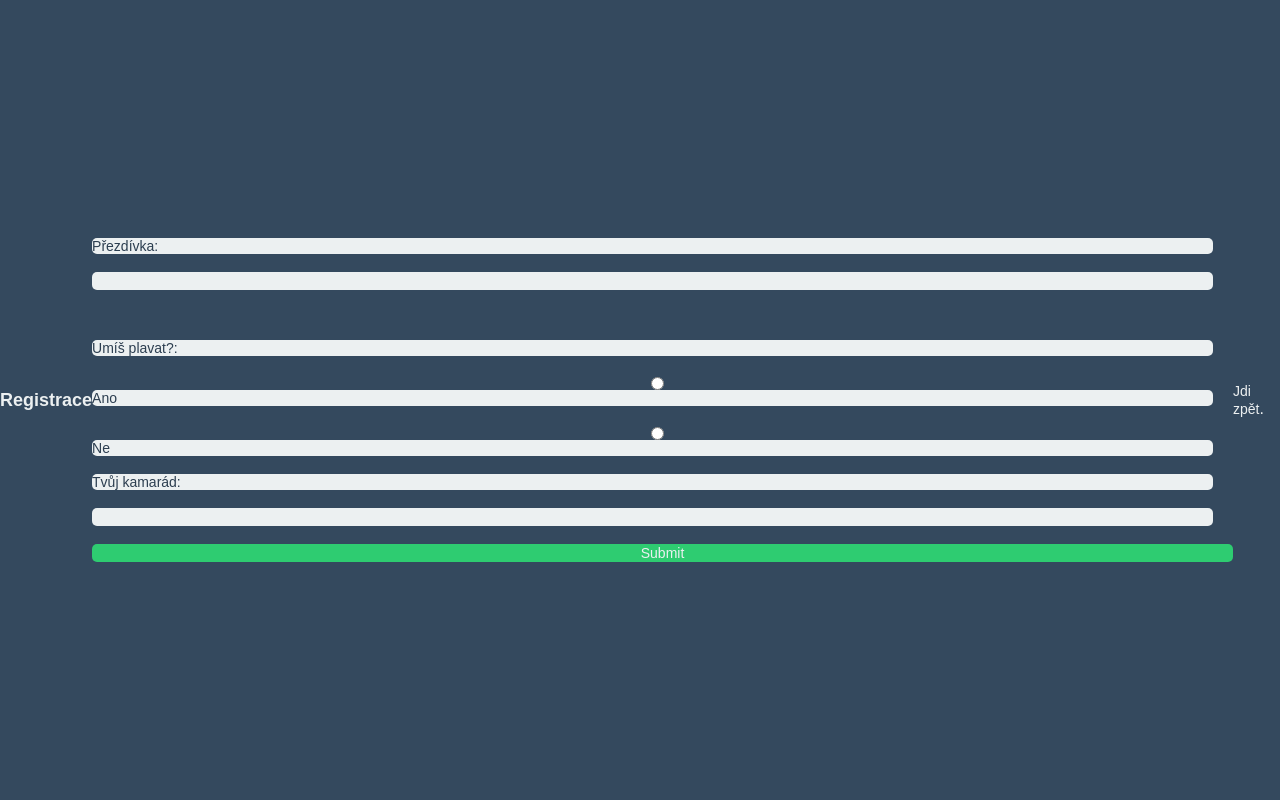
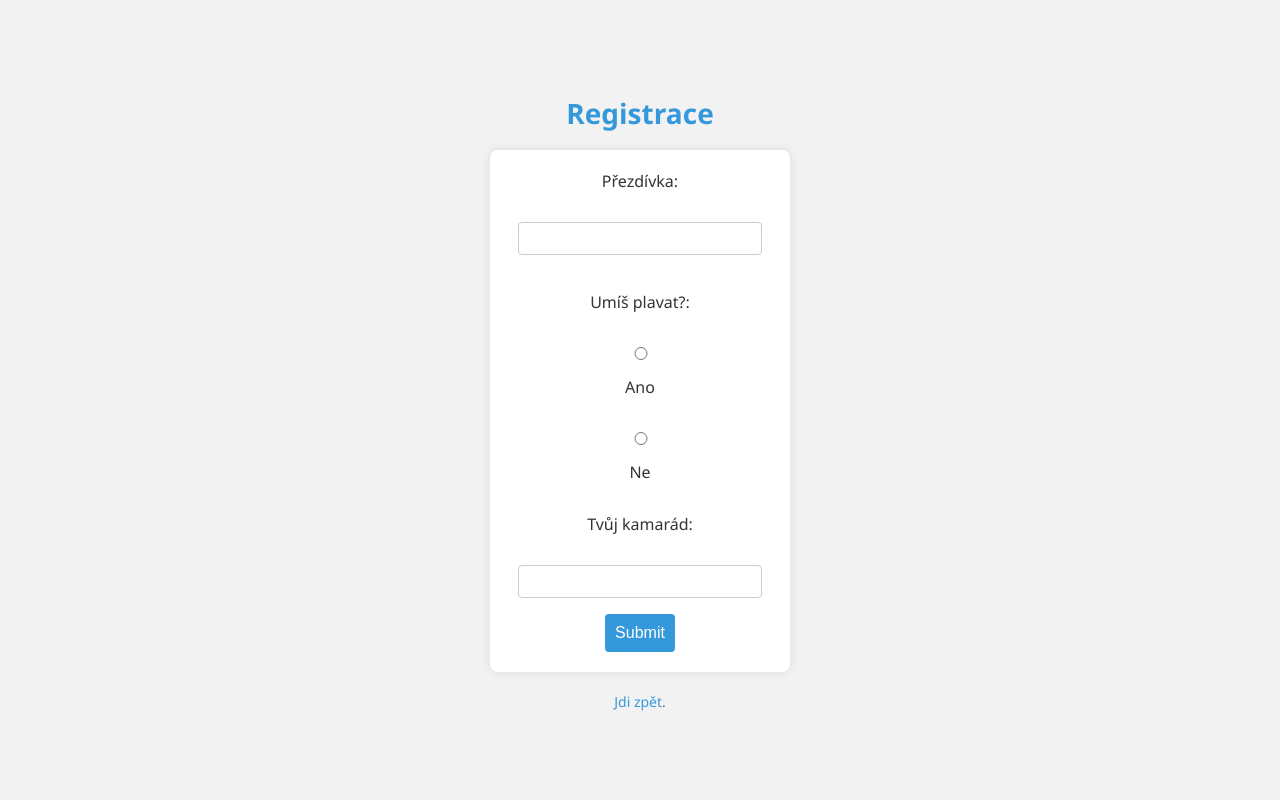
Before and after one commit to MurasakiAki/web-register, a Flask app: page /register in a window 1280 px wide. Run offline with Flask 3, Linux system fonts and the light colour scheme.

Commit message:
uga bunmga

```diff
--- a/static/style.css
+++ b/static/style.css
@@ -1,69 +1,76 @@
 body {
-  font-family: Arial, sans-serif;
-  background-color: #34495e;
-  color: #ecf0f1;
+  font-family: 'Segoe UI', Tahoma, Geneva, Verdana, sans-serif;
+  background-color: #f2f2f2;
+  color: #333;
   margin: 0;
   padding: 0;
   display: flex;
+  flex-direction: column;
+  align-items: center;
   justify-content: center;
-  align-items: center;
   height: 100vh;
 }
 
-.container {
-  background-color: #3498db;
+h1 {
+  font-size: 28px;
+  color: #3498db;
+}
+
+form {
+  background-color: #fff;
   border-radius: 8px;
-  box-shadow: 0px 0px 10px 0px rgba(0, 0, 0, 0.2);
-    width: 100%;
-  max-width: 250px; /* Smaller maximum width */
+  box-shadow: 0 0 10px rgba(0, 0, 0, 0.1);
+  padding: 20px;
+  width: 300px;
+  max-width: 80%;
   text-align: center;
   box-sizing: border-box;
 }
 
-h1 {
-  font-size: 18px;
+label {
+  display: block;
+  margin-bottom: 8px;
+  font-size: 16px;
+  color: #333;
 }
 
-form {
-  display: flex;
-  flex-direction: column;
-  width: 100%;
+input[type="text"],
+input[type="radio"] {
+  width: calc(100% - 16px);
+  padding: 8px;
+  margin-bottom: 16px;
+  border: 1px solid #ccc;
+  border-radius: 4px;
   box-sizing: border-box;
 }
 
-label,
-input[type="text"],
-input[type="radio"] {
-  width: calc(100% - 20px);
+input[type="submit"] {
+  background-color: #3498db;
+  color: #fff;
   border: none;
-  border-radius: 5px;
-  background-color: #ecf0f1;
-  color: #2c3e50;
-  box-sizing: border-box;
-  font-size: 14px;
-}
-
-input[type="submit"] {
-  background-color: #2ecc71;
-  color: #ecf0f1;
-  border: none;
-  border-radius: 5px;
+  border-radius: 4px;
+  padding: 10px;
   cursor: pointer;
   transition: background-color 0.3s;
-  box-sizing: border-box;
-  font-size: 14px;
+  font-size: 16px;
 }
 
 input[type="submit"]:hover {
-  background-color: #27ae60;
+  background-color: #2980b9;
+}
+
+p {
+  margin-top: 20px;
+  font-size: 14px;
+  color: #666;
 }
 
 a {
   text-decoration: none;
-  color: #ecf0f1;
+  color: #3498db;
   font-size: 14px;
 }
 
 a:hover {
-  color: #3498db;
+  color: #2980b9;
 }
```
Also changed, not shown: user_data.json (added, +8 -0 lines).
